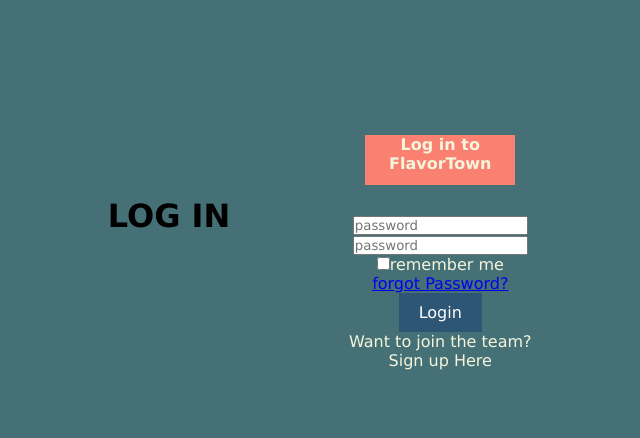
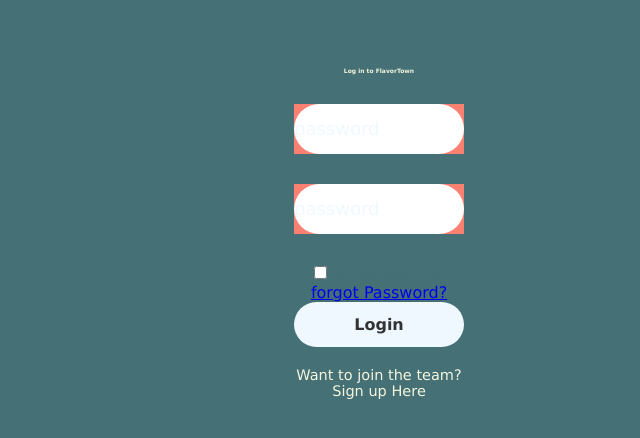
Before and after one commit to StephenOke/LagosCreole-Updated, a plain HTML site: page login.html in a window 1280 px wide. Shown: the part 184-622 px from the top of the page, without its empty margins (261-901 px from the left). Drawn offline with Linux system fonts and the light colour scheme.

Commit message:
added proper styling to log in

```diff
--- a/logInPage.css
+++ b/logInPage.css
@@ -16,11 +16,81 @@ body{
 .wrapper{
     width: 420px;
     color: beige;
+    border-radius: 10px;
+    padding: 30px 40px;
 
 }
 .wrapper h1{
-    font-size: 100%;
+    font-size: 36%;
+    text-align: center;
+
+
+}
+.wrapper .input-box{
+    width: 100%;
     height: 50px;
-    background: salmon;
-    margin: 30px;
+    background:salmon;
+    margin: 30px 0;
 }
+.input-box input{
+    width: 100%;
+    height: 100%;
+    border: none;
+    outline: none;
+    border: 2px solid rgba(red, green, blue, alpha);
+    border-radius:40px ;
+    font-size: 18px;
+    color: aliceblue;
+    padding: 20px,45px,20px,20px;
+}
+.input-box input::placeholder{
+    color:aliceblue ;
+}
+.input-box i{
+    position: absolute;
+    right: 20px;
+    top: 50%;
+    transform: translateY(-50%);
+    font-size: 20px;
+}
+.wrapper remember-forgot{
+    display: flex;
+    justify-content: space-between;
+    font-size: 14.5;
+    margin: -15px 0 15px;
+}
+.remember-forgot label input{
+accent-color: aliceBlue;
+margin-right: 3px;
+
+}
+.remember-forgot{
+    color: #447076;
+    text-decoration: none;
+}
+.remember-forgot a:hover {
+    text-decoration: underline;
+}
+.wrapper .btn{
+    width: 100%;
+    height: 45px;
+    background: aliceblue;
+    border: none;
+    outline: none;
+    border-radius: 40px;
+    color: #333;
+    font-weight: 600;
+}
+.wrapper .register-link {
+    font-size: 14.5px;
+    text-align: center;
+    margin-top: 20px;
+}
+.register-link p a {
+    color: #333;
+    text-decoration: none;
+    font-weight: 600;
+}
+.register-link p a:hover{
+    text-decoration: underline;
+}
--- a/login.html
+++ b/login.html
@@ -9,7 +9,6 @@
     <link rel="stylesheet" href="logInPage.css ">
 </head>
 <body>
-    <h1>LOG IN</h1>
     <div class="wrapper">
         <form action="">
             <h1>Log in to FlavorTown</h1>
```
